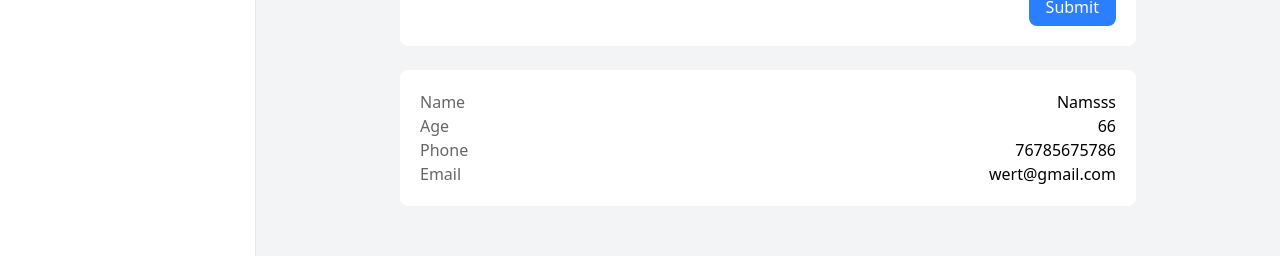
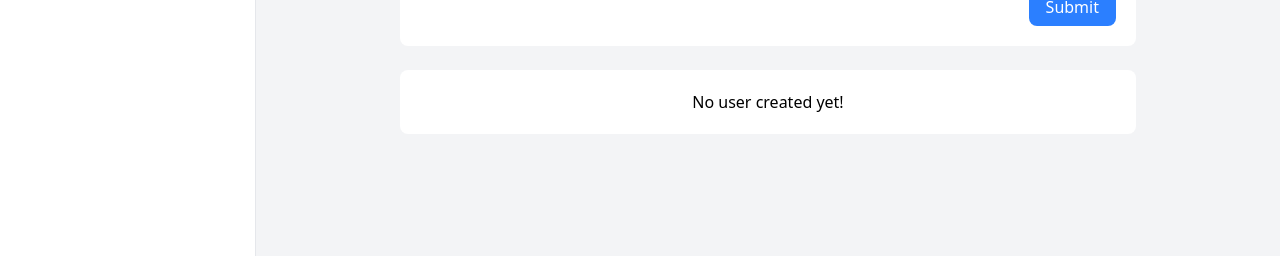
Before and after one commit to code-with-naimish/react-components, a React (Vite) app: page / in a window 1280 px wide. Shown: the part 341-597 px from the top of the page. Built offline with nearby package versions, Linux system fonts and the light colour scheme.

Commit message:
progress

```diff
--- a/src/pages/home.tsx
+++ b/src/pages/home.tsx
@@ -2,6 +2,7 @@ import { useForm, SubmitHandler } from "react-hook-form"
 import PrimaryBtn from "../components/primary-btn"
 import { useState } from "react"
 import UserCard from "../components/user-card"
+import { DiVim } from "react-icons/di"
 
 
 type Inputs = {
@@ -93,7 +94,14 @@ export default function Home() {
         </form>
       </div>
       <br />
-      <UserCard />
+      <div>
+        {users.length === 0 ? <div className="card text-center">
+          <p>No user created yet!</p>
+        </div> :
+          <div className="grid  sm:grid-cols-2 grid-col-1 gap-4">
+            <UserCard />
+          </div>}
+      </div>
 
     </div>
   )
```
